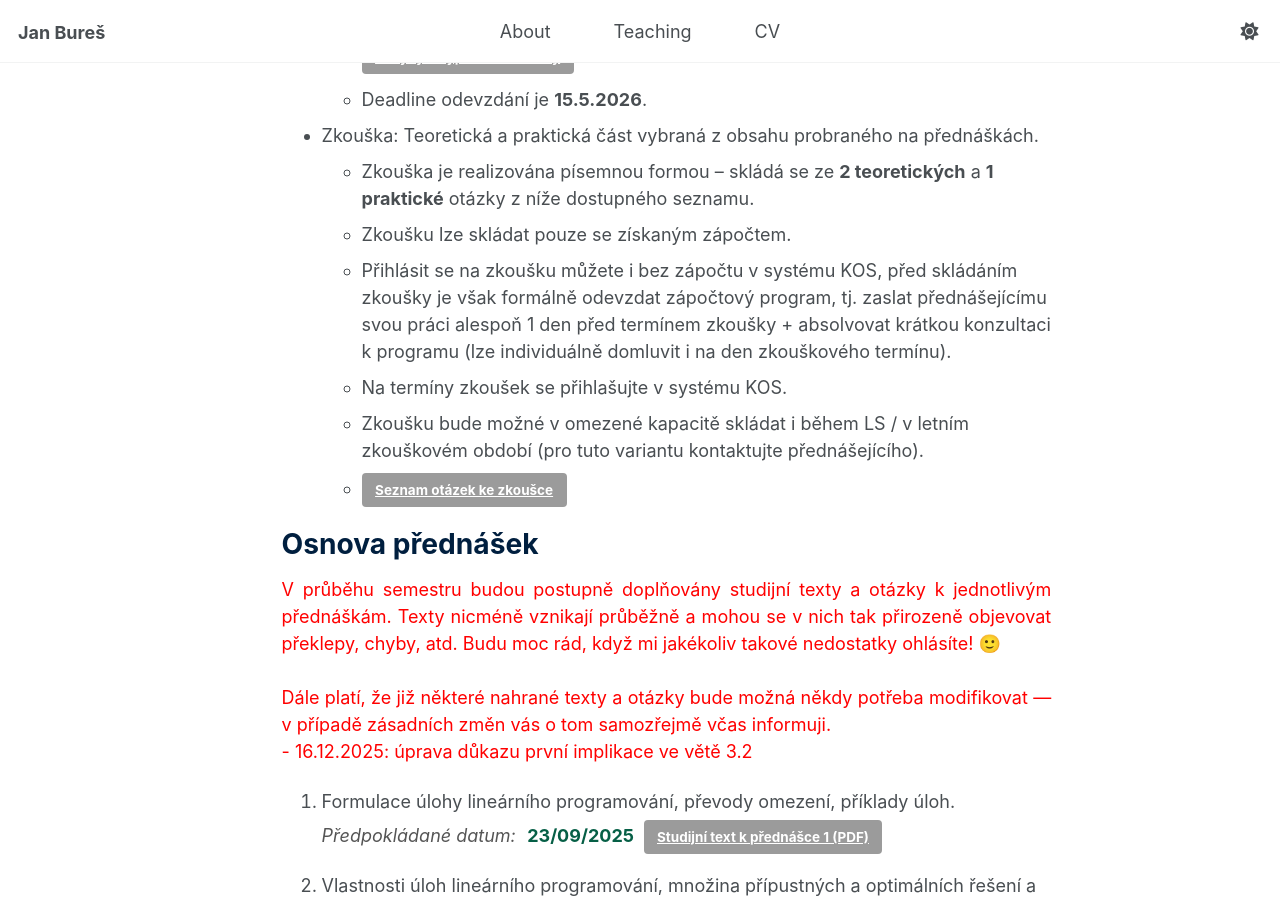
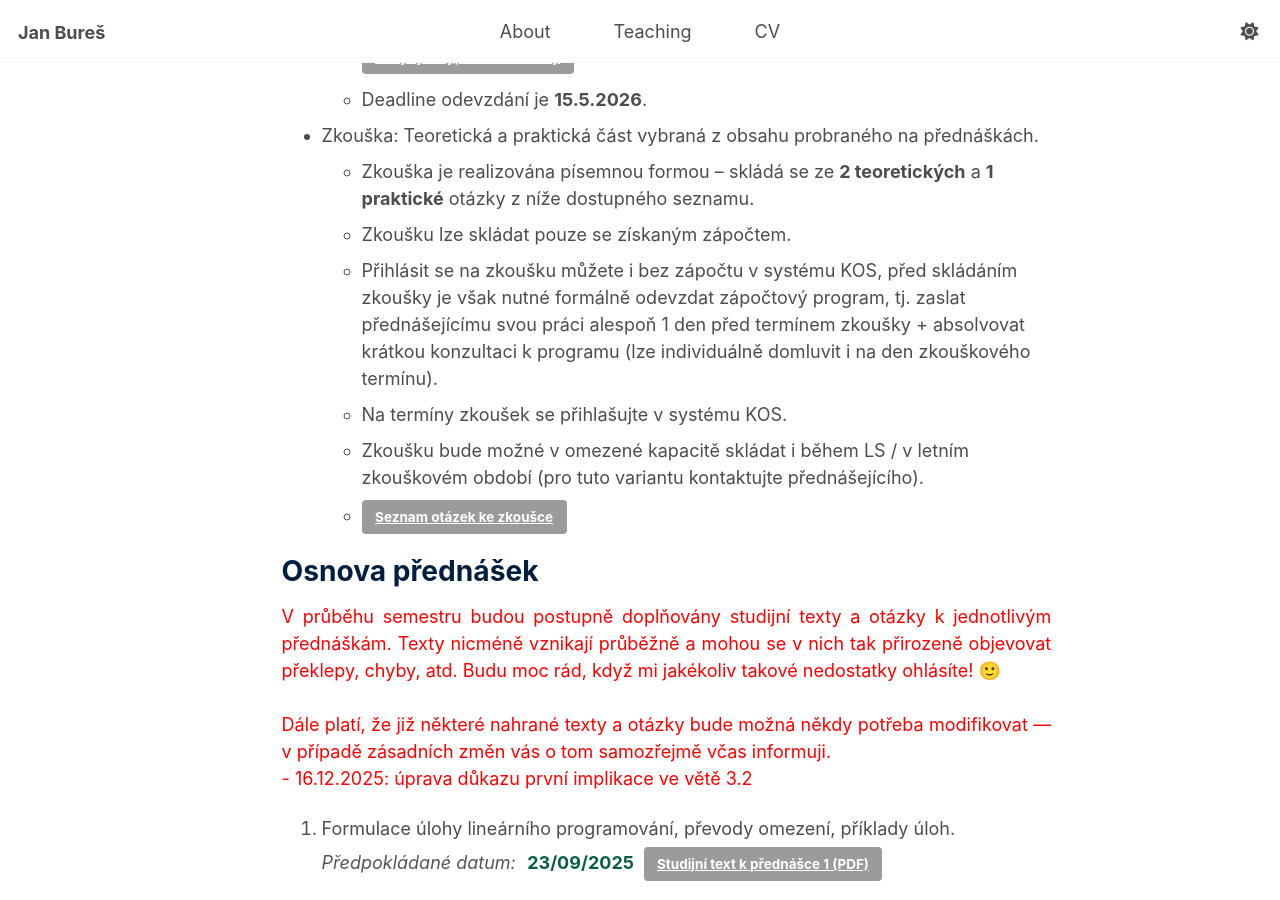
Before and after one commit to buresjan/buresjan.github.io, a Jekyll site: the page built from _teaching/01lip.md, in a window 1280 px wide and 900 px high, scrolled down 508 px. Built offline with Jekyll 4.4.1, drawn with Linux system fonts in a browser that asks for light colours.

Commit message:
fix typo

```diff
--- a/_teaching/01lip.md
+++ b/_teaching/01lip.md
@@ -27,7 +27,7 @@ Požadavky
 - Zkouška: Teoretická a praktická část vybraná z obsahu probraného na přednáškách.
   - Zkouška je realizována písemnou formou -- skládá se ze **2 teoretických** a **1 praktické** otázky z níže dostupného seznamu.
   - Zkoušku lze skládat pouze se získaným zápočtem.
-  - Přihlásit se na zkoušku můžete i bez zápočtu v systému KOS, před skládáním zkoušky je však formálně odevzdat zápočtový program, tj. zaslat přednášejícímu svou práci alespoň 1 den před termínem zkoušky + absolvovat krátkou konzultaci k programu (lze individuálně domluvit i na den zkouškového termínu).
+  - Přihlásit se na zkoušku můžete i bez zápočtu v systému KOS, před skládáním zkoušky je však nutné formálně odevzdat zápočtový program, tj. zaslat přednášejícímu svou práci alespoň 1 den před termínem zkoušky + absolvovat krátkou konzultaci k programu (lze individuálně domluvit i na den zkouškového termínu).
   - Na termíny zkoušek se přihlašujte v systému KOS.
   - Zkoušku bude možné v omezené kapacitě skládat i během LS / v letním zkouškovém období (pro tuto variantu kontaktujte přednášejícího).
   - <a class="btn lp-btn" href="{{ '/files/otazky.pdf' | relative_url }}" download>Seznam otázek ke zkoušce</a>
```
